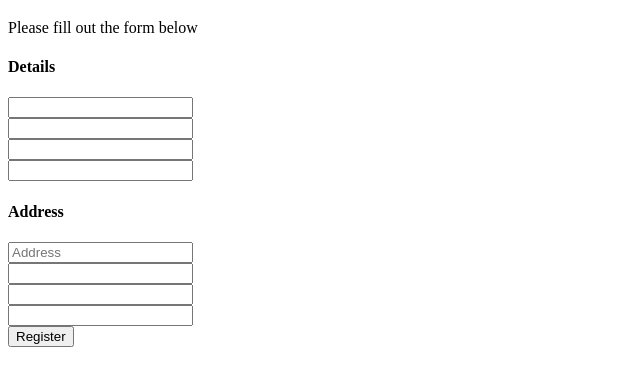
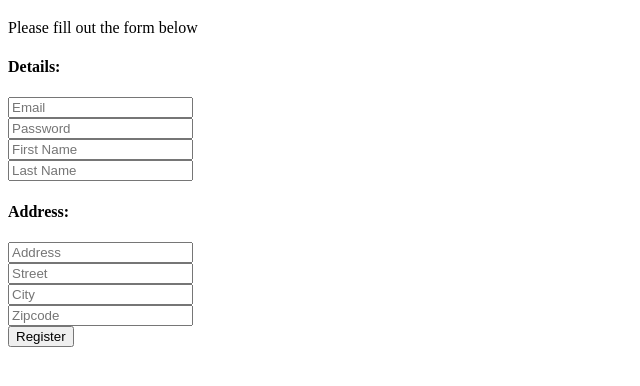
Before and after one commit to mzrickers/foodar, a plain HTML site: page register.html in a window 1280 px wide. Shown: the part 108-494 px from the top of the page, without its empty margins (0-640 px from the left). Drawn offline with Linux system fonts and the light colour scheme.

Commit message:
Changed to placeholder

```diff
--- a/register.html
+++ b/register.html
@@ -18,30 +18,22 @@
   </div>
   <!--Details-->
   <div>
-    <h4>Details</h4>
+    <h4>Details:</h4>
     <form >
-      <!-- <label for="email">Email</label> -->
-      <input type="email" placeholder><br>
-      <!-- <label for="password">Password</label> -->
-      <input type="password"><br>
-      <!-- <label for="firstname">First Name</label> -->
-      <input type="text"><br>
-      <!-- <label for="lastname">Last Name</label> -->
-      <input type="text"><br>
+      <input type="email" placeholder="Email" required><br>
+      <input type="password" placeholder="Password" required><br>
+      <input type="text" placeholder="First Name" required><br>
+      <input type="text" placeholder="Last Name" required><br>
     </form>
   </div>
   <!--Address-->
   <div>
-    <h4>Address</h4>
+    <h4>Address:</h4>
     <form>
-      <!-- <label for="address">Address</label> -->
-      <input type="text" placeholder="Address"><br>
-      <!-- <label for="street">Street</label> -->
-      <input type="text" ><br>
-      <!-- <label for="city">City</label> -->
-      <input type="text"><br>
-      <!-- <label for="zipcode">Zipcode</label> -->
-      <input type="text"><br>
+      <input type="text" placeholder="Address" required><br>
+      <input type="text" placeholder="Street" required><br>
+      <input type="text" placeholder="City" required><br>
+      <input type="text" placeholder="Zipcode" required><br>
     </form>
   </div>
   <!--Button-->
```
